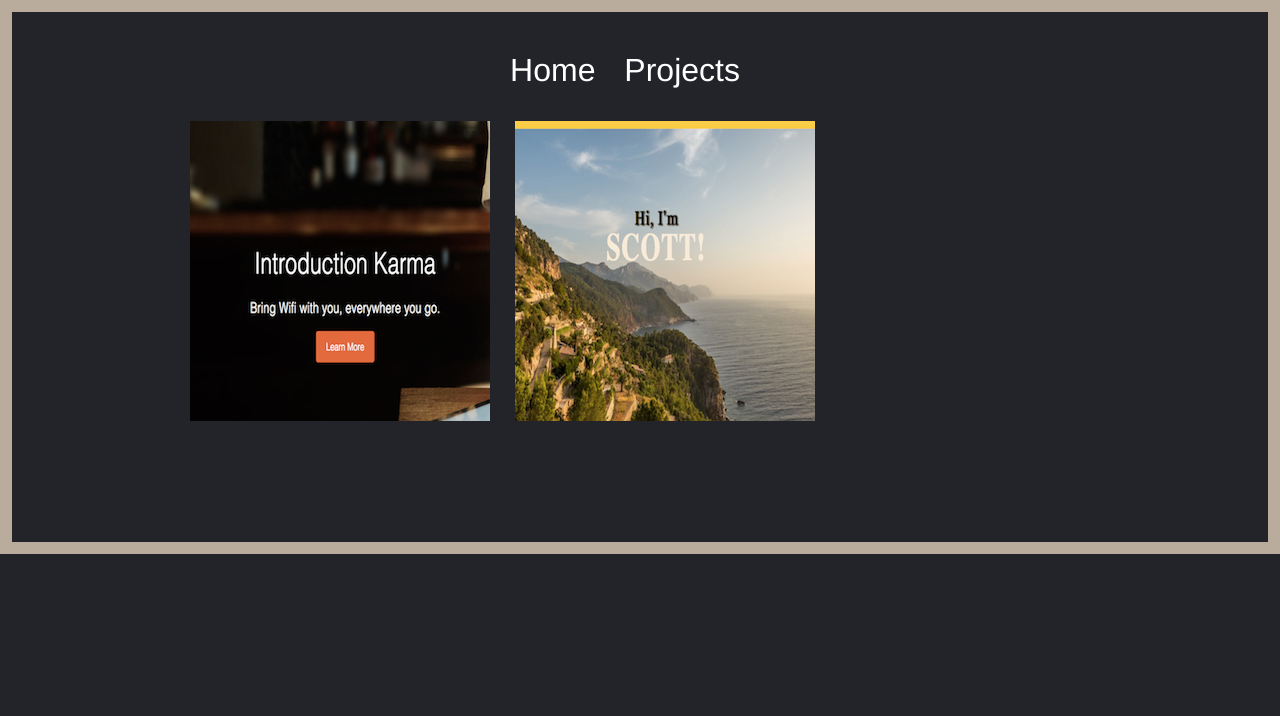
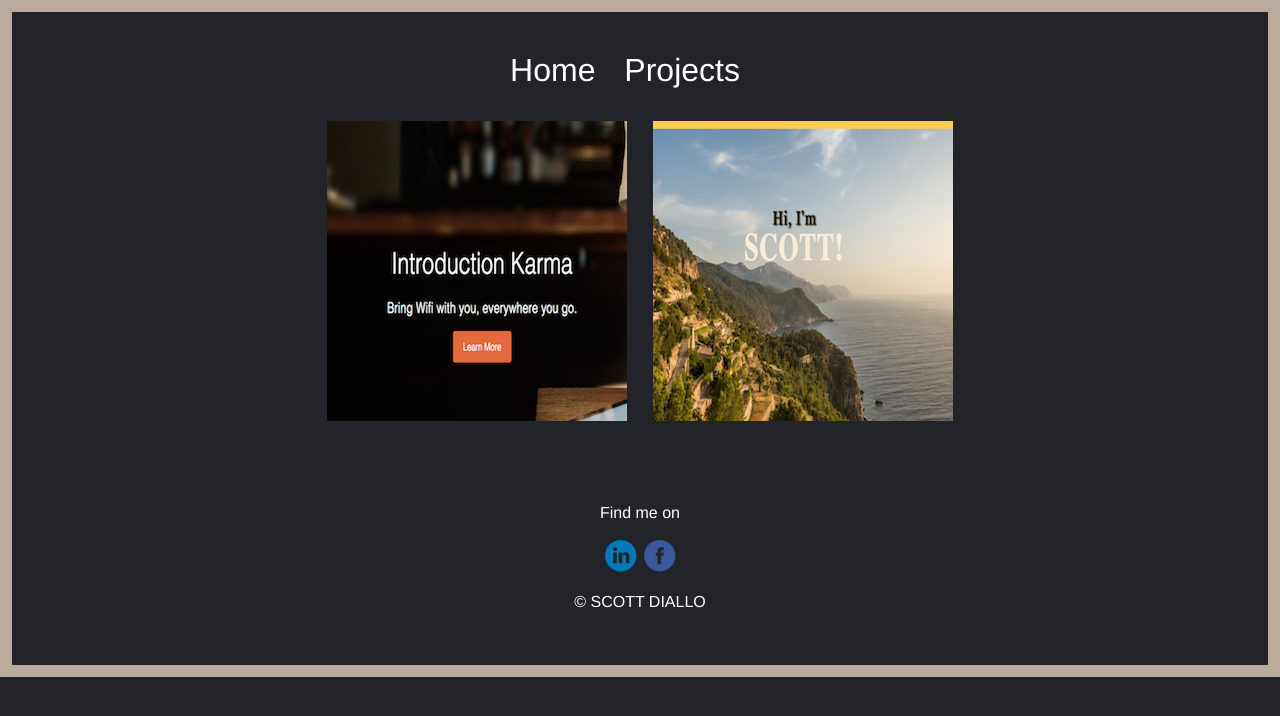
Before and after one commit to scottbadass/my_portofolio, a plain HTML site: page myprojects.html in a window 1280 px wide. Drawn offline with Linux system fonts and the light colour scheme.

Commit message:
footer added to project tab

```diff
--- a/css/main.css
+++ b/css/main.css
@@ -33,6 +33,7 @@ ul li {
 
 ul {
 	padding-left: 0px;
+	text-align: center;
 }
 
 .center {
@@ -139,6 +140,7 @@ span {
 
 img {
 	display: inline-block;
+	margin: auto;
 }
 
 	/* Resume styling ends here */
--- a/myprojects.html
+++ b/myprojects.html
@@ -27,5 +27,23 @@
 		</li>
 	</ul>
 </div>
+<!--##############Footer section-###########-->
+	<footer class="footer-icons">
+		<ul>
+			<p> Find me on</p>
+			<li class="image-icon">
+				<a href="https://www.linkedin.com/in/scott-dialo-aa755970?trk=hp-identity-name">
+					<img src="images/linkedin.svg" alt="linkedin" width="35">
+				</a>
+			</li>
+			<li class="image-icon">
+				<a href="https://www.facebook.com/thiernoscott.dee">
+					<img src="images/facebook.svg" alt="facebook" width="35">
+				</a>
+			</li>
+			<p class="copyright">&copy SCOTT DIALLO</p>
+		</ul>
+	</footer>
+</body>
 </body>
 </html>
```
